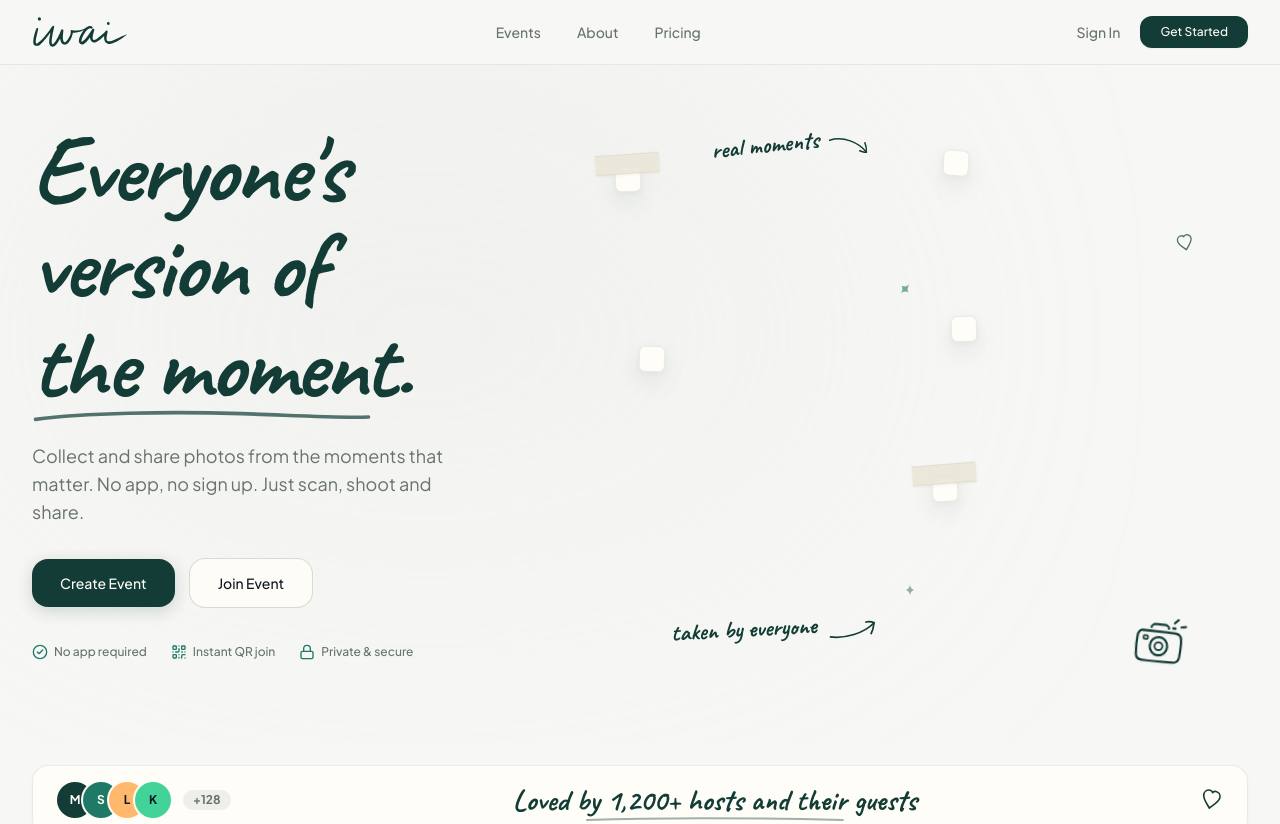
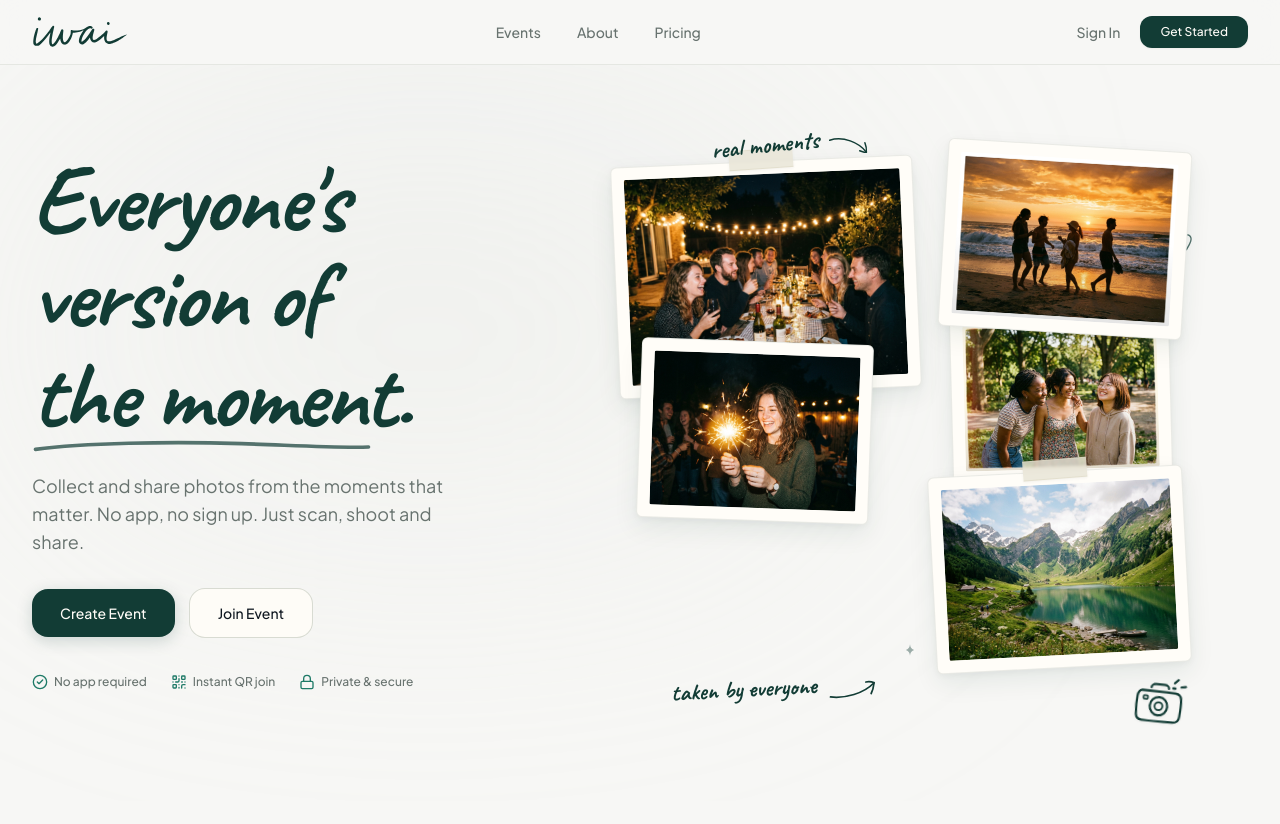
Before and after one commit to Abhaynegi1/Iwai, a Next.js app in the folder apps/web/: page / in a window 1280 px wide. Shown: the top 824 px of the page. Built offline with nearby package versions, Linux system fonts and the light colour scheme; no server answers.

Commit message:
fix(web): resolve next/image fill warnings by using explicit intrinsic aspect dimensions on PhotoPrint

```diff
--- a/apps/web/components/ui/HeroScrapbook.tsx
+++ b/apps/web/components/ui/HeroScrapbook.tsx
@@ -9,7 +9,7 @@ import {
 
 export function HeroScrapbook() {
   return (
-    <div className="relative w-full max-w-[580px] mx-auto min-h-[480px] sm:min-h-[540px] select-none">
+    <div className="relative w-full max-w-[580px] mx-auto min-h-[540px] sm:min-h-[600px] select-none">
 
       {/* ── Top Arrow & Annotation: "real moments" ── */}
       <div className="absolute top-2 left-12 sm:left-24 z-20 flex items-center gap-1.5 pointer-events-none">
--- a/apps/web/components/ui/PhotoPrint.tsx
+++ b/apps/web/components/ui/PhotoPrint.tsx
@@ -25,19 +25,19 @@ export function PhotoPrint({
   className = "",
   priority = false,
 }: PhotoPrintProps) {
-  const aspectClass =
+  const dimensions =
     aspectRatio === "3/4"
-      ? "aspect-[3/4]"
+      ? { width: 300, height: 400 }
       : aspectRatio === "1/1"
-      ? "aspect-square"
+      ? { width: 400, height: 400 }
       : aspectRatio === "16/9"
-      ? "aspect-[16/9]"
-      : "aspect-[4/3]";
+      ? { width: 480, height: 270 }
+      : { width: 400, height: 300 };
 
   return (
     <div
       style={{ transform: `rotate(${rotation}deg)` }}
-      className={`group relative inline-block transition-transform duration-300 hover:rotate-0 hover:scale-[1.02] hover:z-20 ${className}`}
+      className={`group relative block w-full transition-transform duration-300 hover:rotate-0 hover:scale-[1.02] hover:z-20 ${className}`}
     >
       {/* Tape decoration */}
       {tape === "top" && (
@@ -58,14 +58,15 @@ export function PhotoPrint({
 
       {/* Physical Photo Frame with Warm Ivory Paper border */}
       <div className="bg-surface p-2.5 sm:p-3 rounded-md border border-warm-300/80 shadow-[0_10px_25px_rgba(18,60,53,0.08),0_2px_6px_rgba(0,0,0,0.04)]">
-        <div className={`relative w-full ${aspectClass} overflow-hidden rounded-[2px] bg-warm-200`}>
+        <div className="relative w-full overflow-hidden rounded-[2px] bg-warm-200">
           <Image
             src={src}
             alt={alt}
-            fill
+            width={dimensions.width}
+            height={dimensions.height}
             sizes="(max-width: 768px) 100vw, 400px"
             priority={priority}
-            className="object-cover transition-transform duration-500 group-hover:scale-[1.03]"
+            className="w-full h-auto object-cover transition-transform duration-500 group-hover:scale-[1.03]"
           />
           {/* Subtle warm analog film overlay */}
           <div className="absolute inset-0 bg-gradient-to-t from-black/10 via-transparent to-transparent pointer-events-none" />
```
